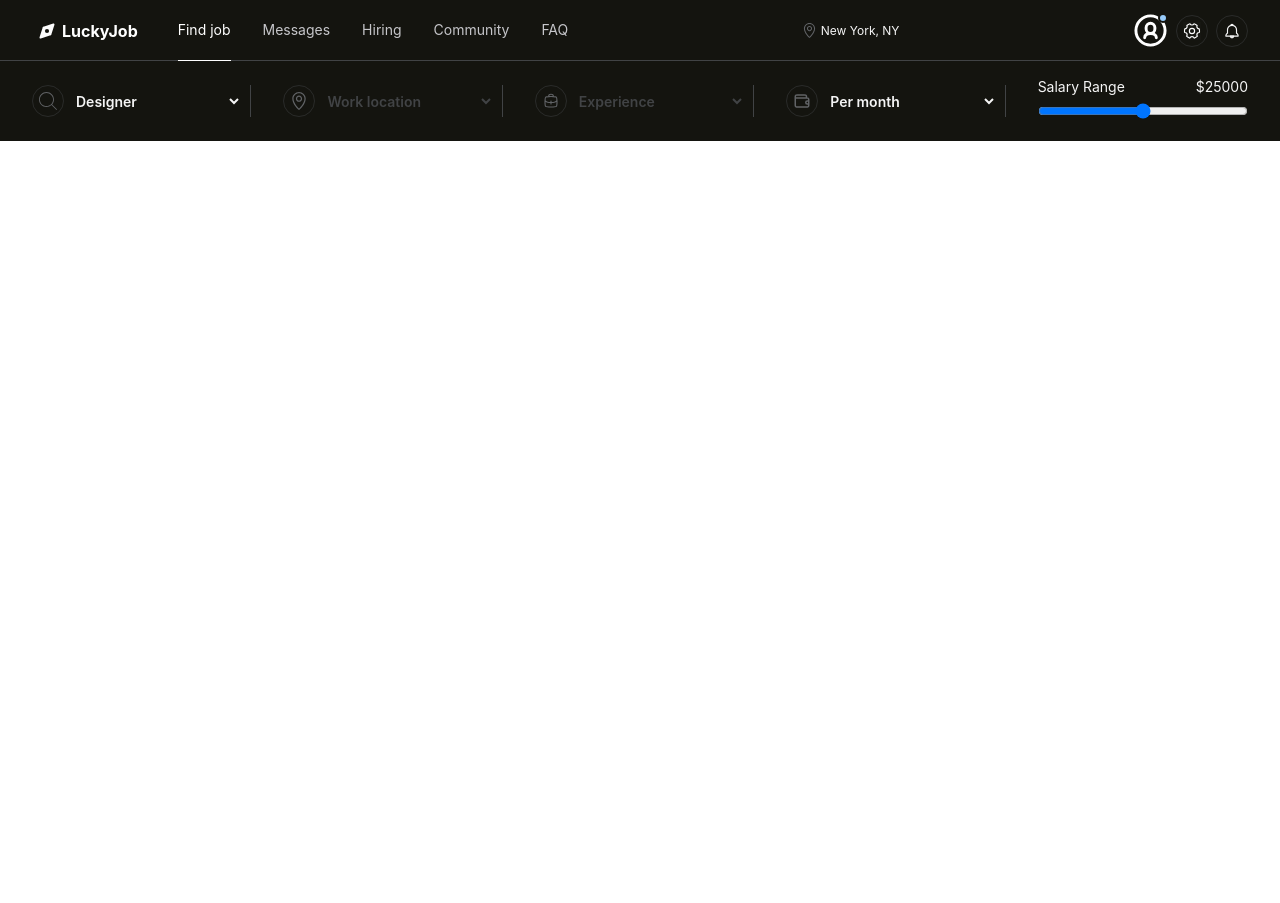
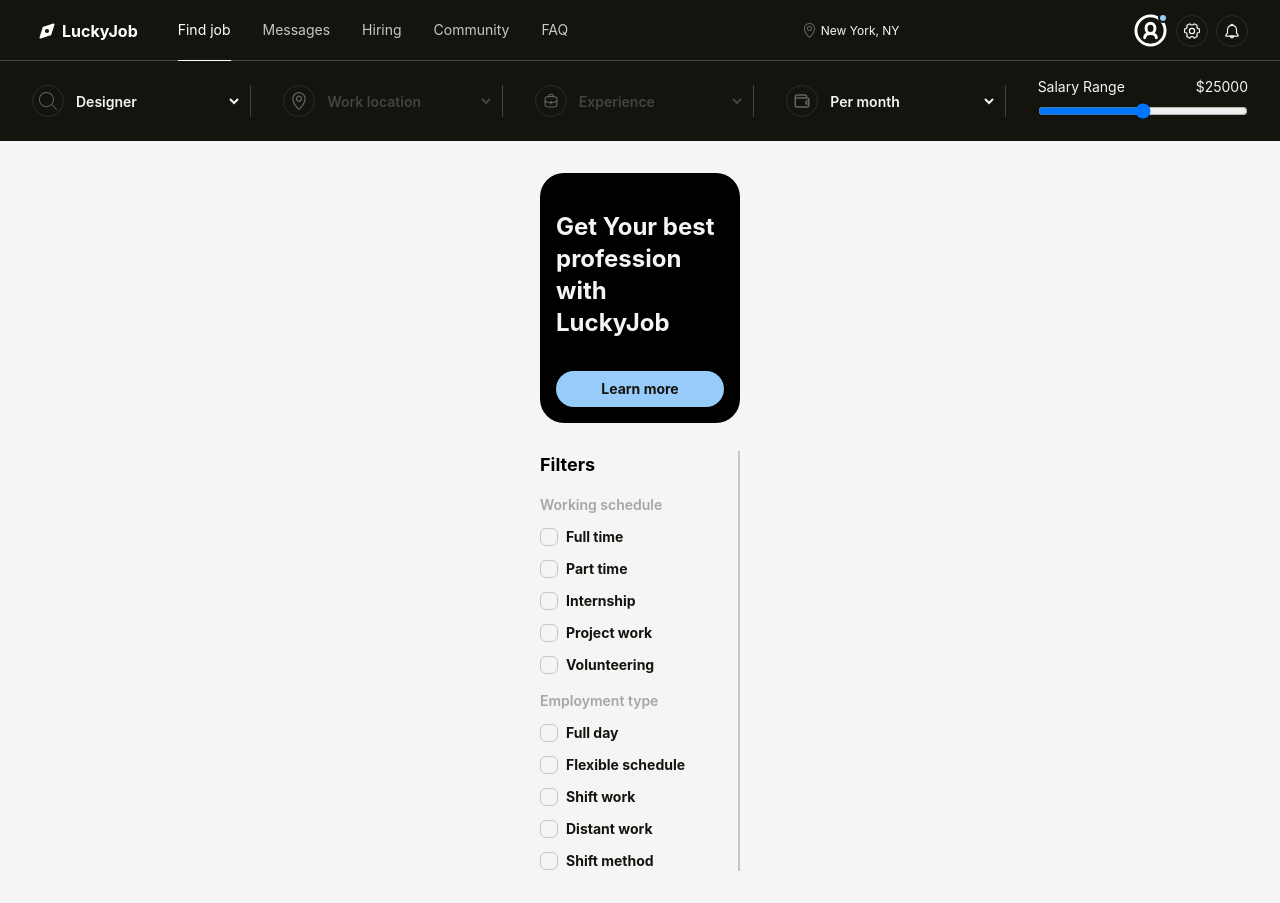
Before and after one commit to ikeawesom/marketplace, an Angular app: page / in a window 1280 px wide. Before the commit the page ends 800 px from the top, so only its background shows below. Built offline with nearby package versions, Linux system fonts and the light colour scheme.

Commit message:
added side bar

```diff
--- a/src/app/app.component.html
+++ b/src/app/app.component.html
@@ -1,4 +1,9 @@
-<div class="w-full min-h-screen">
+<div class="w-full min-h-screen bg-custom-white-1">
     <header-component />
     <header-filter />
+
+    <div class="w-full flex items-center justify-center p-8 gap-8">
+        <side-filter />
+
+    </div>
 </div>
--- a/src/app/app.component.ts
+++ b/src/app/app.component.ts
@@ -2,12 +2,13 @@ import { Component } from '@angular/core';
 import { RouterOutlet } from '@angular/router';
 import { HeaderComponent } from '../header/header.component';
 import { HeaderFilterComponent } from '../filtering/header/header-filter.component';
+import { SideFilter } from '../filtering/side/side-filter.component';
 
 @Component({
   selector: 'app-root',
   standalone: true,
   templateUrl: './app.component.html',
-  imports: [RouterOutlet, HeaderComponent, HeaderFilterComponent],
+  imports: [RouterOutlet, HeaderComponent, HeaderFilterComponent, SideFilter],
 })
 export class AppComponent {
   title = 'marketplace';
```
